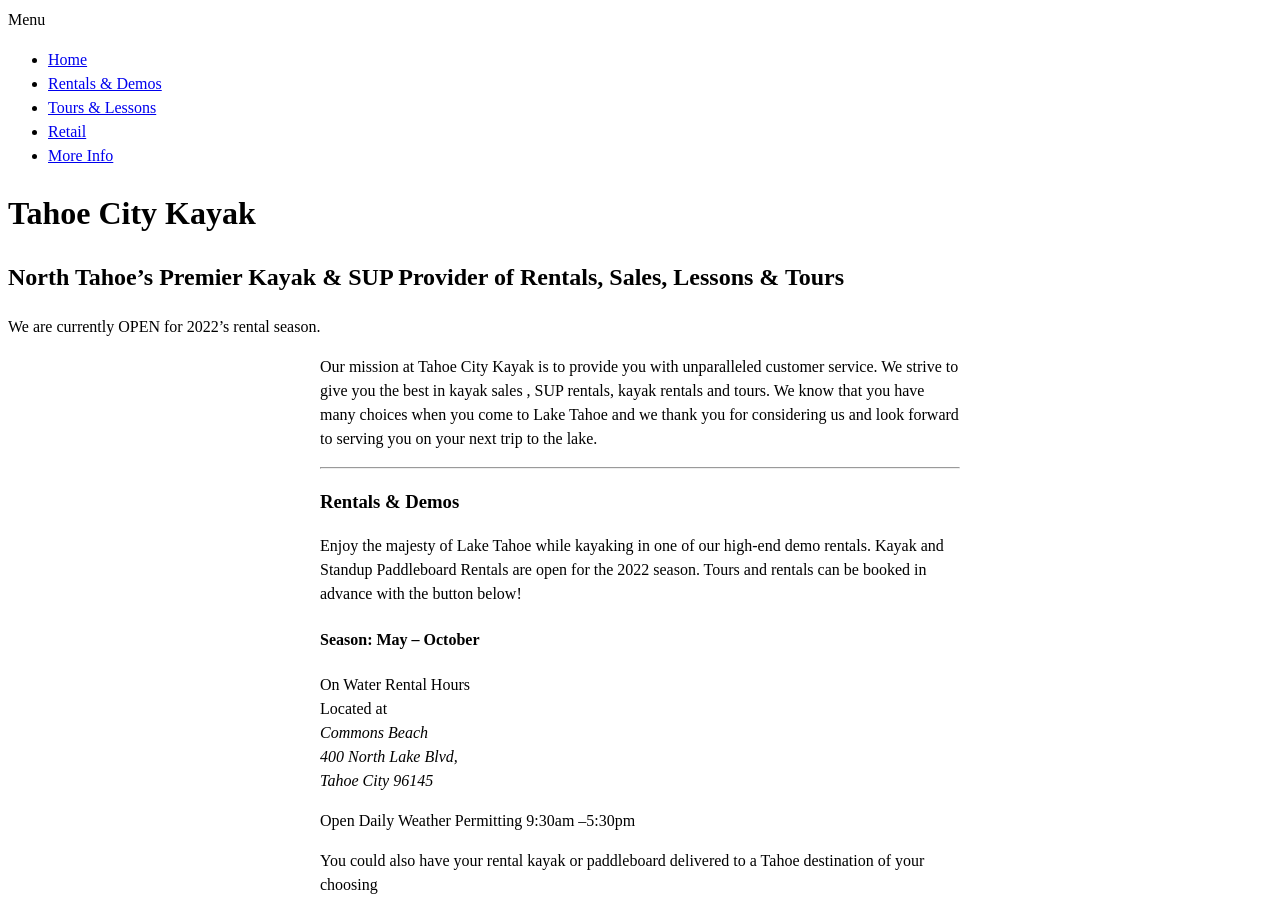
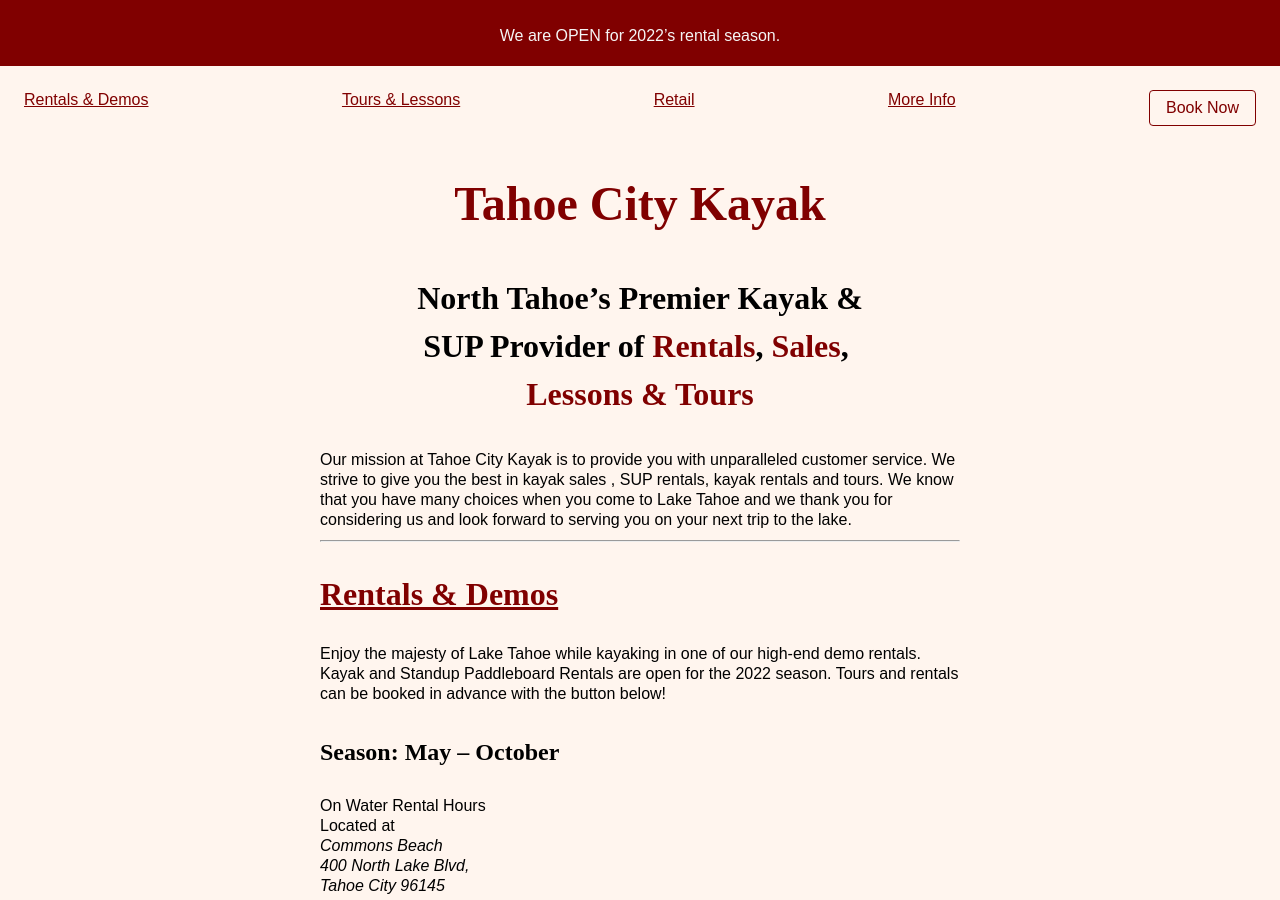
Before and after one commit to rileybathurst/tahoe-city-kayak, a Gatsby site: page / in a window 1280 px wide. Shown: the top 900 px of the page. Built offline with nearby package versions, Linux system fonts and the light colour scheme; Gatsby itself is replaced by a stand-in of ours.

Commit message:
home time

```diff
--- a/src/components/header.js
+++ b/src/components/header.js
@@ -1,14 +1,20 @@
 import * as React from "react"
+import { Link } from "gatsby"
 
 import Menu from "./menu"
 
 const Header = () => {
   return (
     <header>
+      <div className="top-bar">
+        <p>We are OPEN for 2022&rsquo;s rental season.</p>
+      </div>
       <Menu />
-      <h1>Tahoe City Kayak</h1>
-      <h2>North Tahoe&rsquo;s Premier Kayak &amp; SUP Provider of Rentals, Sales, Lessons &amp; Tours</h2>
-      <p>We are currently OPEN for 2022&rsquo;s rental season.</p>
+      <h1><Link to="/" className="link__subtle">Tahoe City Kayak</Link></h1>
+      <h2>North Tahoe&rsquo;s Premier Kayak &amp; SUP Provider of&nbsp;
+        <Link to="/rentals-demos" className="link__subtle">Rentals</Link>,&nbsp;
+        <Link to="/retail" className="link__subtle">Sales</Link>,&nbsp;
+        <Link to="/tours-lessons" className="link__subtle">Lessons &amp; Tours</Link></h2>
     </header>
   )
 }
--- a/src/components/menu.js
+++ b/src/components/menu.js
@@ -4,13 +4,13 @@
 const Menu = () => {
   return (
     <nav>
-      Menu
       <ul>
-        <li><Link to="/">Home</Link></li>
+        {/* <li><Link to="/">Home</Link></li> */}
         <li><Link to="/rentals-demos">Rentals &amp; Demos</Link></li>
         <li><Link to="/tours-lessons">Tours &amp; Lessons</Link></li>
         <li><Link to="/retail">Retail</Link></li>
         <li><Link to="/about">More Info</Link></li>
+        <li><button>Book Now</button></li>
       </ul>
     </nav>
   )
--- a/src/pages/index.js
+++ b/src/pages/index.js
@@ -3,6 +3,7 @@
 import Header from "../components/header"
 import Footer from "../components/footer"
 import PricingChart from "../components/pricing-chart"
+import { Link } from "gatsby"
 
 const IndexPage = () => {
   return (
@@ -14,7 +15,11 @@
       </main>
 
       <section id="rentals-demos">
-        <h3>Rentals &amp; Demos</h3>
+        <h3>
+          <Link to="rentals-demos">
+            Rentals &amp; Demos
+          </Link>
+        </h3>
         <p>Enjoy the majesty of Lake Tahoe while kayaking in one of our high-end demo rentals. Kayak and Standup Paddleboard Rentals are open for the 2022 season. Tours and rentals can be booked in advance with the button below!</p>
 
         <article>
--- /dev/null
+++ b/src/styles/body.scss
@@ -0,0 +1,7 @@
+body {
+  margin: 0; // reset
+  font-size: 16px;
+  line-height: 1.5;
+  font-family: sans-serif;
+  background-color: seashell; // TODO
+}
--- /dev/null
+++ b/src/styles/buttons.scss
@@ -0,0 +1,16 @@
+button {
+  background: none;
+  border: 1px solid var(--primary);
+  border-radius: 0.25rem;
+  color: var(--primary);
+  padding: 0.5rem 1rem;
+  font-size: 1rem;
+  cursor: pointer;
+  margin-block-end: 1.5rem;
+  transition: 0.5s ease;
+}
+
+button:hover {
+  background: var(--primary); // TODO darker than this
+  color: black;
+}
--- /dev/null
+++ b/src/styles/color.scss
@@ -0,0 +1,7 @@
+.top-bar {
+  background: var(--primary); // TODO
+  color: whitesmoke;
+  box-shadow: 0 0 0 100vmax var(--c);
+  clip-path: inset(0 -100vmax);
+  padding: 10px 0;
+}
--- /dev/null
+++ b/src/styles/layout.scss
@@ -0,0 +1,40 @@
+/*------------------*/
+//  #LAYOUT
+/*------------------*/
+
+/*------------------*/
+//  #HEADER
+/*------------------*/
+
+header {
+  h1 {
+    text-align: center;
+  }
+
+  h2 {
+    text-align: center;
+    max-width: 30rem;
+    margin-inline: auto;
+    font-size: 2rem;
+
+    a {
+      display: inline-block;
+    }
+  }
+
+  .top-bar {
+    text-align: center;
+  }
+}
+
+/*------------------*/
+//  #MAIN
+/*------------------*/
+
+main,
+section,
+footer {
+  max-width: 40rem;
+  margin-inline: auto;
+  padding-inline: 0.75rem;
+}
--- /dev/null
+++ b/src/styles/links.scss
@@ -0,0 +1,15 @@
+a {
+  color: var(--primary);
+}
+
+a:where(:hover, :focus) {
+  text-decoration: none;
+}
+
+.link__subtle {
+  text-decoration: none;
+}
+
+.link__subtle:where(:hover, :focus) {
+  text-decoration: underline;
+}
--- /dev/null
+++ b/src/styles/nav.scss
@@ -0,0 +1,12 @@
+nav {
+  margin: 1.5rem;
+
+  ul {
+    display: flex;
+    flex-direction: row wrap;
+    justify-content: space-between;
+    margin-block-end: 1.5rem;
+    list-style: none;
+    padding-inline-start: 0;
+  }
+}
--- a/src/styles/styles.scss
+++ b/src/styles/styles.scss
@@ -1,26 +1,13 @@
-body {
-  font-size: 16px;
-  line-height: 1.5;
-}
+/*------------------*/
+//  #TAHOE CITY KAYAK
+/*------------------*/
 
-main,
-section,
-footer {
-  max-width: 40rem;
-  margin-inline: auto;
-}
-
-.pricing-chart {
-  display: flex;
-  text-align: center;
-
-  > * {
-    display: flex;
-    flex: 1 1 10rem;
-    flex-direction: column;
-  }
-
-  /* > :nth-child(odd) {
-    background-color: grey;
-  } */
-}
+@import "variables";
+@import "body";
+@import "typography";
+@import "nav";
+@import "layout";
+@import "color";
+@import "links";
+@import "buttons";
+@import "tables";
--- /dev/null
+++ b/src/styles/tables.scss
@@ -0,0 +1,51 @@
+/*------------------*/
+//  #PRICING CHART
+/*------------------*/
+
+.pricing-chart {
+  display: flex;
+  text-align: center;
+  margin-block-end: 1.5rem;
+
+  // columns
+  > * {
+    display: flex;
+    flex: 1 1 10rem;
+    flex-direction: column;
+
+    // rows
+    > * {
+      border: 0.5px solid var(--primary);
+      border-left: none;
+      padding-block: 1.5rem;
+      // margin-inline: 0.125rem;
+      // margin-block: 0.125rem;
+
+      > * {
+        margin: 0;
+      }
+    }
+
+    // first row
+    > *:first-child {
+      // background-color: var(--lake);
+      // color: whitesmoke;
+      // border-radius: 0.25rem;
+      // border: none;
+      margin: 0;
+      border-top: none;
+    }
+
+    > *:last-child {
+      border-bottom: none;
+    }
+  }
+
+  *:last-child > * {
+    border-right: none;
+  }
+
+  p {
+    margin-block: 0;
+  }
+}
--- /dev/null
+++ b/src/styles/typography.scss
@@ -0,0 +1,119 @@
+h1,
+h2,
+h3,
+h4,
+h5,
+h6 {
+  font-family: "Maecenas", serif; // TODO: adobe font
+}
+
+/*------------------------------------*\
+    #Type Rythym
+\*------------------------------------*/
+
+/* This is trying to have a nice starter */
+
+/* html {
+  font-family: ;
+} */
+
+/* singlines */
+
+body {
+  font-size: 16px;
+  line-height: 1.25rem; /* 20px */
+}
+
+p {
+  margin-bottom: 0.625rem; /* 10px */
+  /* single line 30px */
+  /* two lines 50px */
+  /* multi lines + 20px each */
+}
+
+h1 {
+  margin-top: 0; /* browser reset */
+  font-size: 3rem; /* 48px */
+  line-height: 3.75rem; /* 60px */
+  margin-bottom: 2.5rem; /* 40px */
+  /* single line 100px */
+  /* two lines 160px */
+  /* multi lines + 60px each */
+}
+
+h2 {
+  font-size: 2.5rem; /* 40px */
+  line-height: 3rem; /* 48px */
+  margin-bottom: 2rem; /* 32px */
+  /* single line 80px */
+  /* two lines 128px🚨 */
+  /* multi lines + 48px each🚨 */
+
+  /* what if i just do a slightly different base for two lines? as an extra class? */
+  /* 96 + x? */
+}
+
+h3 {
+  font-size: 2rem; /* 32px */
+  line-height: 2.5rem; /* 40px */
+  margin-bottom: 1.875rem; /* 30px */
+  /* single line 70px */
+  /* two lines 110px */
+  /* multi lines + 40px each */
+}
+
+h4 {
+  font-size: 1.5rem; /* 24px */
+  line-height: 2rem; /* 32px */
+  margin-bottom: 1.75rem; /* 28px */
+  /* single line 60px */
+  /* two lines 92px🚨 */
+  /* multi lines + 32px🚨 each */
+}
+
+h5 {
+  font-size: 1.25rem; /* 20px */
+  line-height: 1.875rem; /* 30px */
+  margin-bottom: 0.625rem; /* 10px */
+  /* single line 40px */
+  /* two lines 70px */
+  /* multi lines + 30px each */
+}
+
+h6 {
+  font-size: 1rem; /* 16px */
+  line-height: 1.25rem; /* 20px this becomes the vertical rythym */
+  margin-bottom: 0.625rem; /* 10px skips some of the lines */
+  /* single line 30px */
+  /* two lines 50px */
+  /* multi lines + 20px each */
+}
+
+/* start the multi line problem here as itll be worst */
+small {
+  font-size: 0.75rem; /* 12px */
+  line-height: 1rem; /* 16px */
+  margin-bottom: 0.875rem; /* 14px */
+  /* single line 30px */
+  /* two lines 46px🚨 */
+  /* multi lines + 16px🚨 each */
+
+  /* options i want 20px if its smaller it can be 10 but thats unrealistic */
+  /* 4 is pretty small on a single line that doesnt work it'd have to go to 30 */
+  /* two is already fine */
+  /* anymore gets super complicated to get it right */
+}
+
+.two-small-lines {
+  @extend small;
+  margin-bottom: 0.5rem; /* 8px */
+  /* two lines 40px */
+}
+
+.multiple-small-lines {
+  @extend small;
+}
+
+/* hr {} */
+
+/* button {} */
--- /dev/null
+++ b/src/styles/variables.scss
@@ -0,0 +1,4 @@
+:root {
+  --primary: hsl(0, 100%, 25%); // TODO
+  --lake: hsl(200, 50%, 63%); // TODO
+}
```
